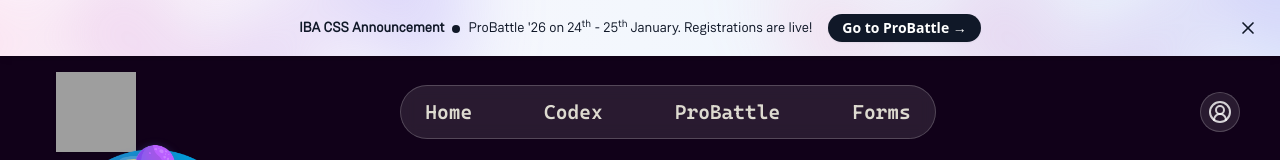
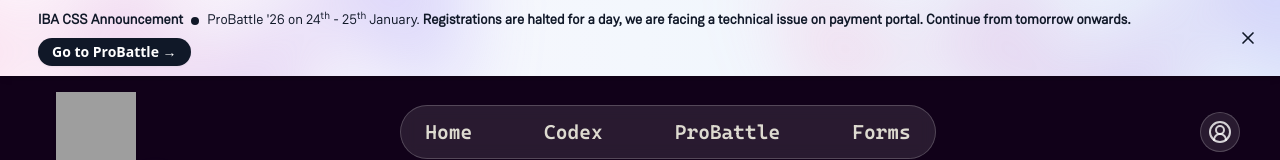
Before and after one commit to css-iba/css-website, a Next.js app: page / in a window 1280 px wide. Shown: the top 160 px of the page. Built offline with nearby package versions, Linux system fonts and the light colour scheme; grey boxes are pictures that could not be loaded; a web font is replaced by a local one.

Commit message:
Update Announcement.tsx

```diff
--- a/components/Announcement.tsx
+++ b/components/Announcement.tsx
@@ -45,7 +45,7 @@ const AnnouncementBar: React.FC = () => {
           <svg viewBox="0 0 2 2" aria-hidden="true" className="mx-2 inline size-2 fill-gray-900">
             <circle r={1} cx={1} cy={1} />
           </svg>
-          ProBattle &apos;26 on 24<sup>th</sup> - 25<sup>th</sup> January. Registrations are live!
+          ProBattle &apos;26 on 24<sup>th</sup> - 25<sup>th</sup> January. <strong>Registrations are halted for a day, we are facing a technical issue on payment portal. Continue from tomorrow onwards.</strong>
         </p>
         <Link
           href="/ProBattle"
```
